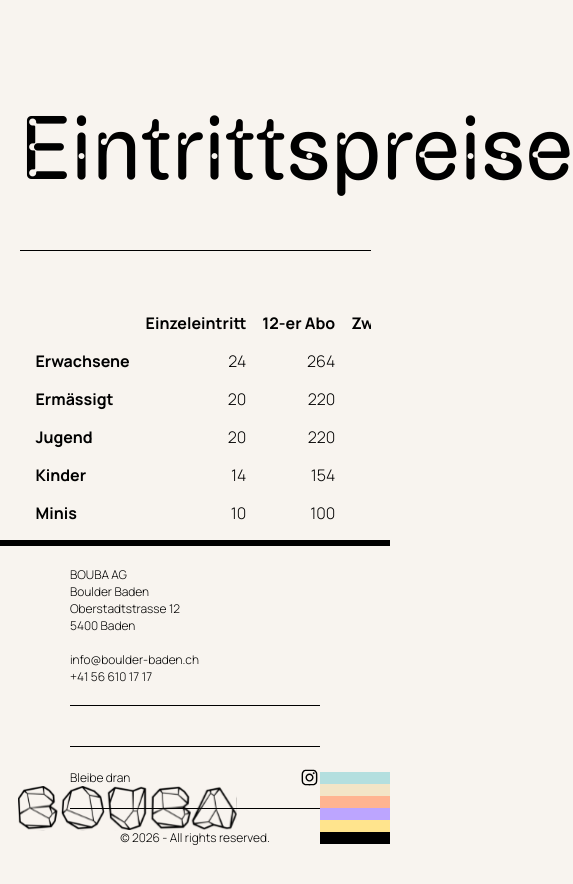
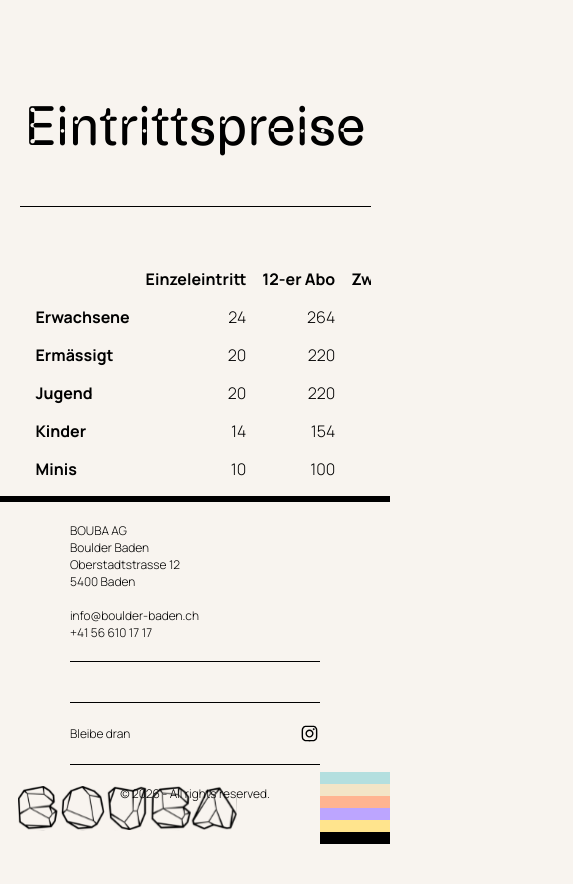
Before and after one commit to escodebar/boulder-baden.ch, a Nuxt app: page /eintrittspreise in a window 390 px wide. Shown: the whole page, 573 px wide, since content can reach past the window. After the commit the page ends 844 px from the top, so only its background shows below. Built offline with nearby package versions, Linux system fonts and the light colour scheme.

Commit message:
Clamp Eintrittspreise size to match page width

```diff
--- a/app/pages/eintrittspreise.vue
+++ b/app/pages/eintrittspreise.vue
@@ -11,3 +11,11 @@ definePageMeta({
   title: "Eintrittspreise",
 });
 </script>
+
+<style scoped>
+@media (max-width: 767px) {
+  h1 {
+    font-size: clamp(var(--font-size-h2), calc(128vw / 9), var(--font-size-h1));
+  }
+}
+</style>
```
